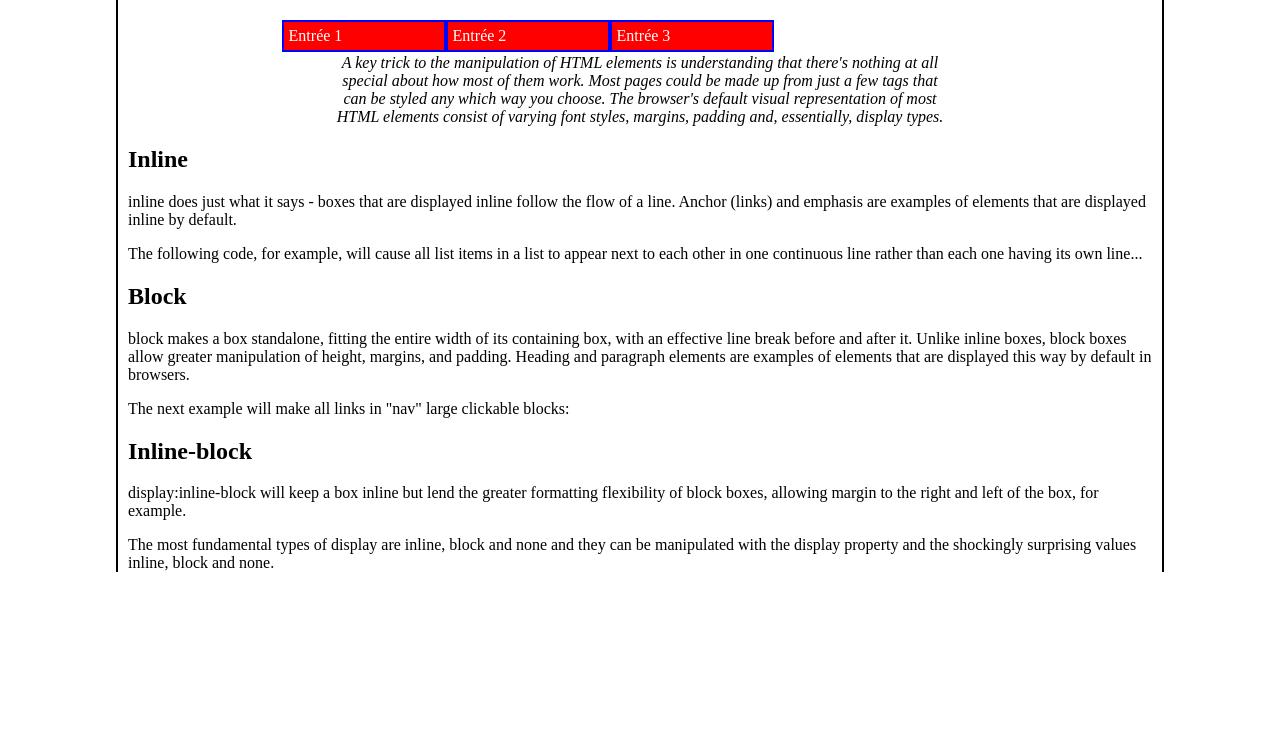
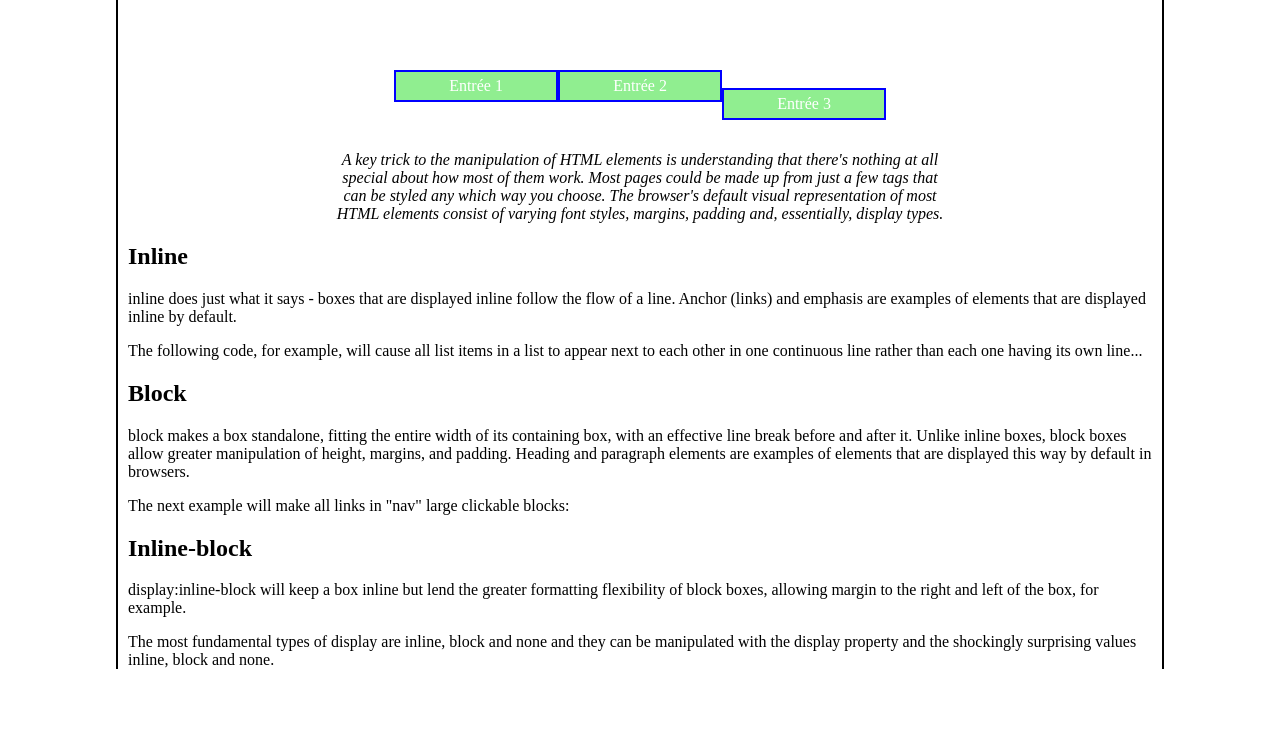
Before and after one commit to Ekter/web, a PHP site: page /html/2_exo.html in a window 1280 px wide. Shown: the part 84-833 px from the top of the page. Before the commit the page ends 656 px from the top, so only its background shows below. Run offline with PHP 8.4, Linux system fonts and the light colour scheme; some libraries are stand-ins or nearby versions.

Commit message:
fin exo 2

```diff
--- a/TP2/css/2_feuille_de_style.css
+++ b/TP2/css/2_feuille_de_style.css
@@ -33,17 +33,17 @@
     float: left;
     list-style-type: none;
     color: black;
-    background-color: red;
+    background-color: lightgreen;
     width: 150px;
     display: block;
+    text-align: center;
 }
 
 li:hover {
-    background-color: blue;
+    background-color: lightpink;
 }
 
 ul {
-    border: 0px solid yellow;
     width: 462px;
     margin: auto;
     display: inline;
@@ -62,8 +62,16 @@
     color: white;
 }
 
+div.separator {
+    margin: 80px;
+}
+
 nav {
     margin: auto;
-    width: 70%;
-    border: 0px solid red;
+    width: 492px;
+    height: 1px;
+    padding-top: 50px;
 }
+
+
+/* ======= règles exercice 3 ======= */
```
